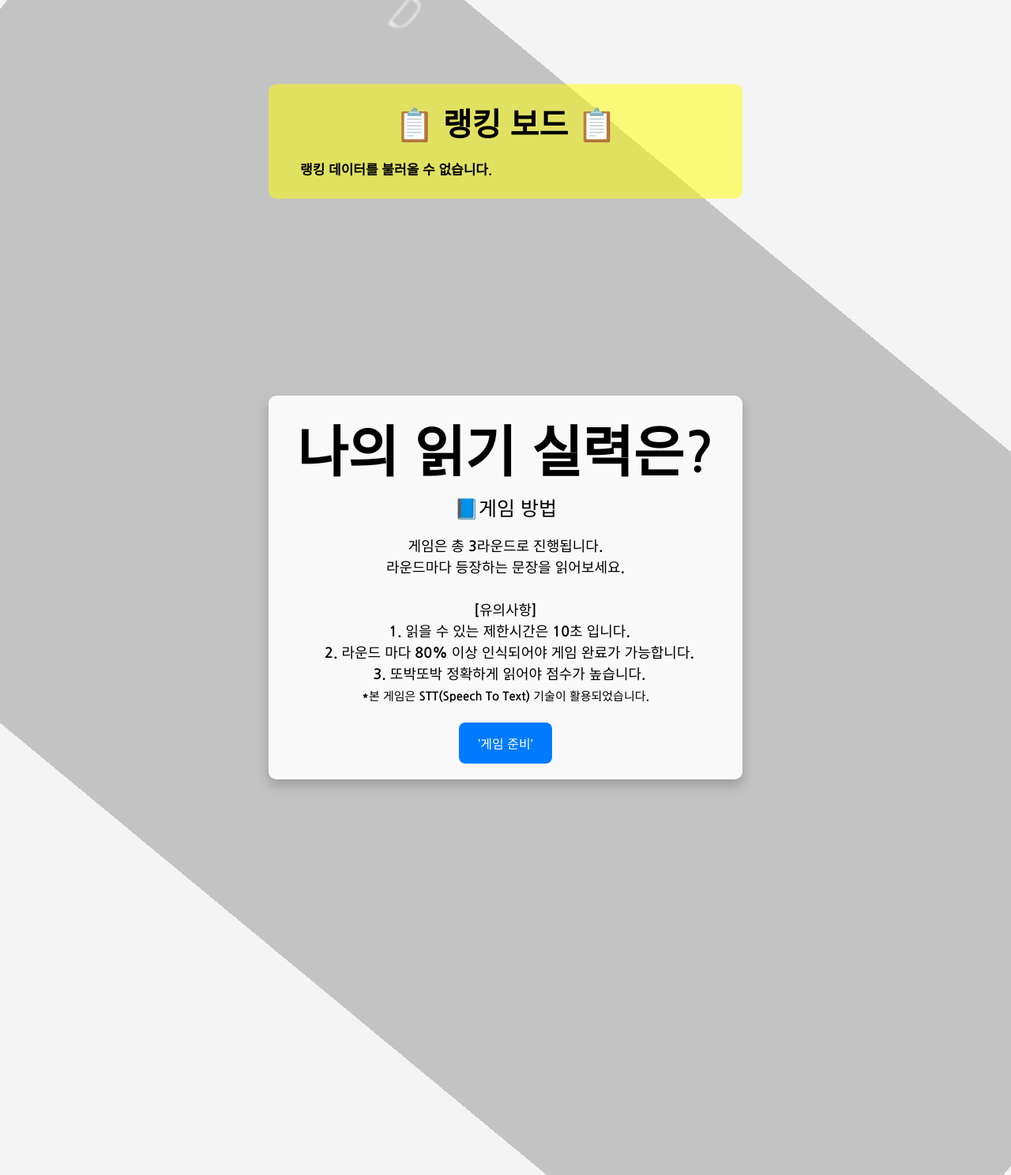
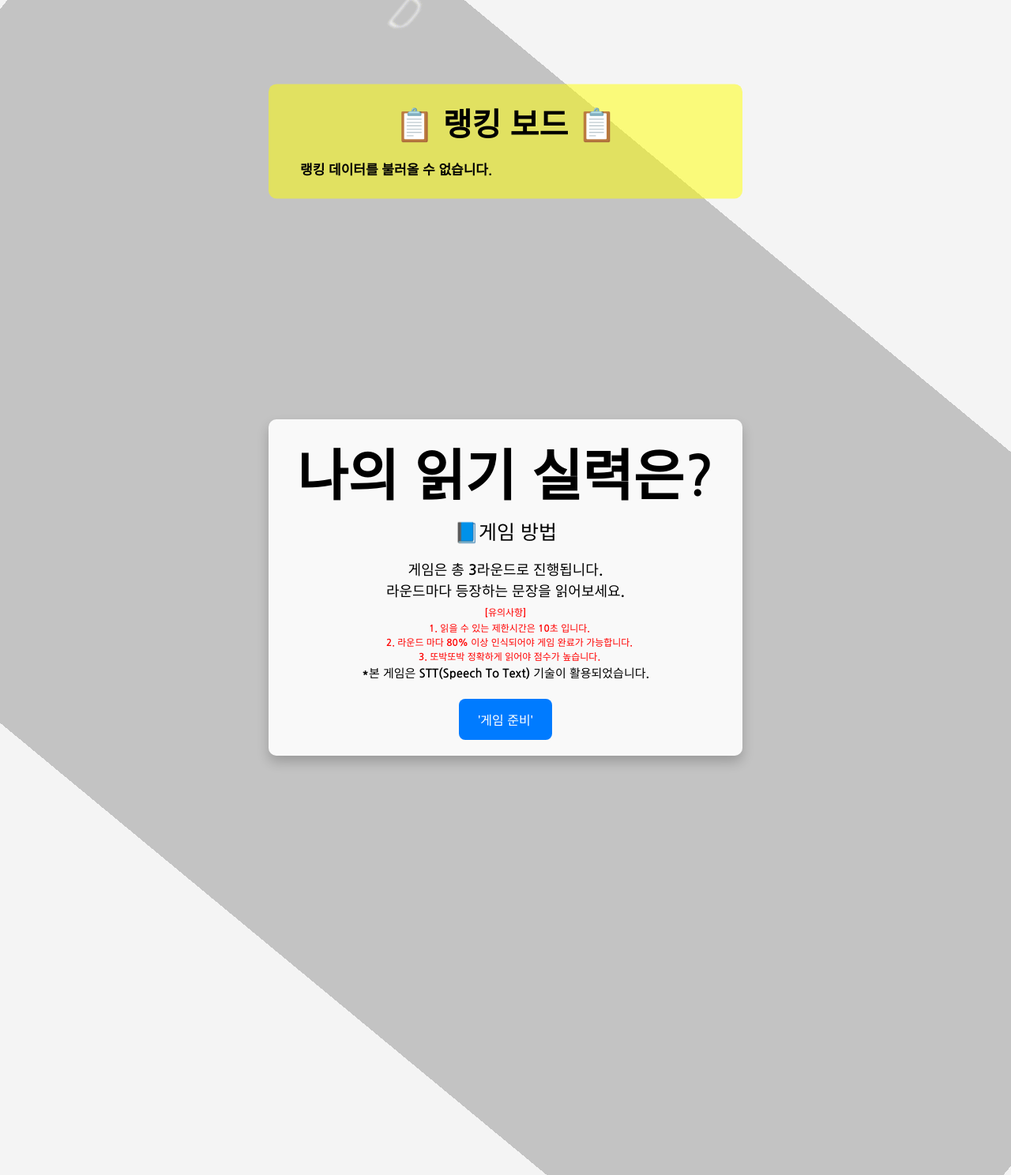
Before and after one commit to cost6885/stt_game, a Flask app: page / in a window 1280 px wide. Shown: the whole page at 79% size. Run offline with Flask 3, Linux system fonts and the light colour scheme; data that the repository does not hold is empty.

Commit message:
Update index.html

```diff
--- a/templates/index.html
+++ b/templates/index.html
@@ -69,6 +69,12 @@
             margin-top: 20px; /* 위 문장과의 간격 추가 */
             margin-bottom: 15px;
             font-size: 15px;
+        }
+
+        p4 {
+            margin-bottom: 10px;
+            font-size: 12px;
+            color: red; /* 텍스트 색상을 빨간색으로 설정 */
         }
 
         /* 유의사항 스타일 */
@@ -438,12 +444,13 @@
             <p3 class="notice">
                 게임은 총 3라운드로 진행됩니다.<br>
                 라운드마다 등장하는 문장을 읽어보세요.<br>
-                <br>
+            </p3>
+            <p4>
                 [유의사항]<br>
                 <span class="notice-numbers">1. 읽을 수 있는 제한시간은 10초 입니다.</span>
                 <span class="notice-numbers">2. 라운드 마다 80% 이상 인식되어야 게임 완료가 가능합니다.</span>
                 <span class="notice-numbers">3. 또박또박 정확하게 읽어야 점수가 높습니다.</span>
-            </p3>
+            </p4>
             <p2>
                 *본 게임은 STT(Speech To Text) 기술이 활용되었습니다.<br>
             </p2>
```
